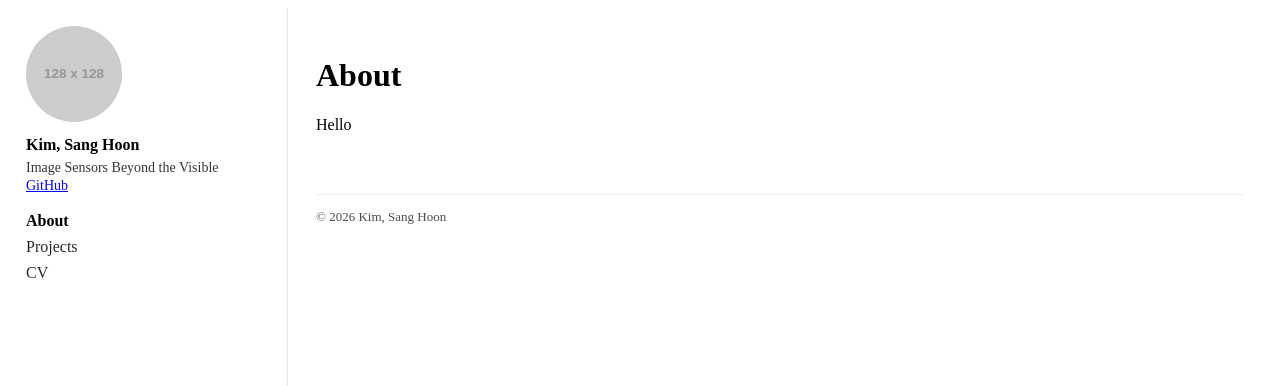
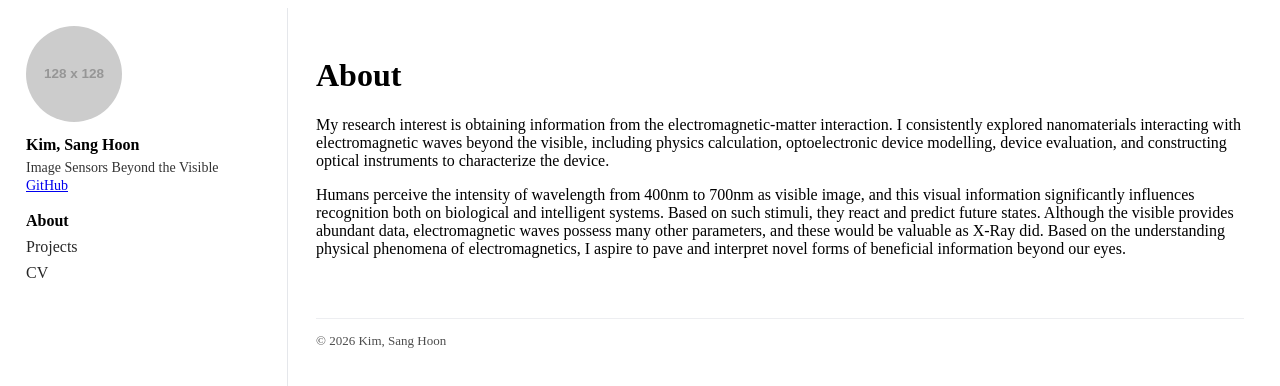
Before and after one commit to sanghoon6543/sanghoon6543.github.io, a React app in the folder frontend/: page /#/ in a window 1280 px wide. Shown: the top 386 px of the page. Built offline with nearby package versions, Linux system fonts and the light colour scheme; the HTML template or start-up script is replaced by a standard one.

Commit message:
update site

```diff
--- a/frontend/src/pages/About.jsx
+++ b/frontend/src/pages/About.jsx
@@ -4,7 +4,17 @@ export default function About() {
   return (
     <div>
       <h1>About</h1>
-      <p>Hello</p>
+      <p> My research interest is obtaining information from the electromagnetic-matter interaction.
+          I consistently explored nanomaterials interacting with electromagnetic waves beyond the visible,
+          including physics calculation, optoelectronic device modelling, device evaluation, and
+          constructing optical instruments to characterize the device. </p>
+      <p> Humans perceive the intensity of wavelength from 400nm to 700nm as visible image,
+          and this visual information significantly influences recognition both on biological and intelligent systems.
+          Based on such stimuli, they react and predict future states. Although the visible provides abundant data,
+          electromagnetic waves possess many other parameters, and these would be valuable as X-Ray did. Based on the
+          understanding physical phenomena of electromagnetics, I aspire to pave and interpret novel forms of beneficial
+          information beyond our eyes. </p>
+
     </div>
   );
 }
```
